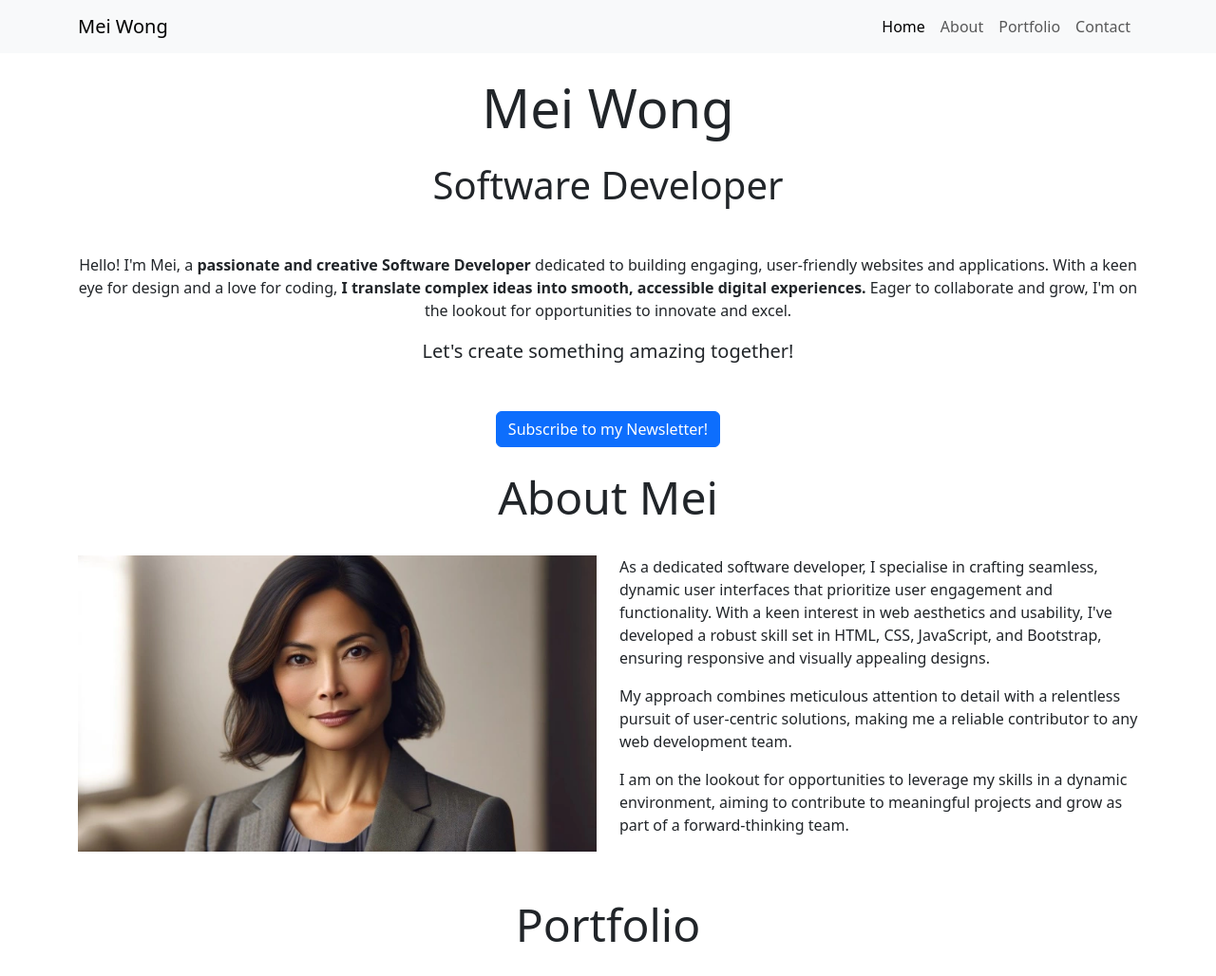
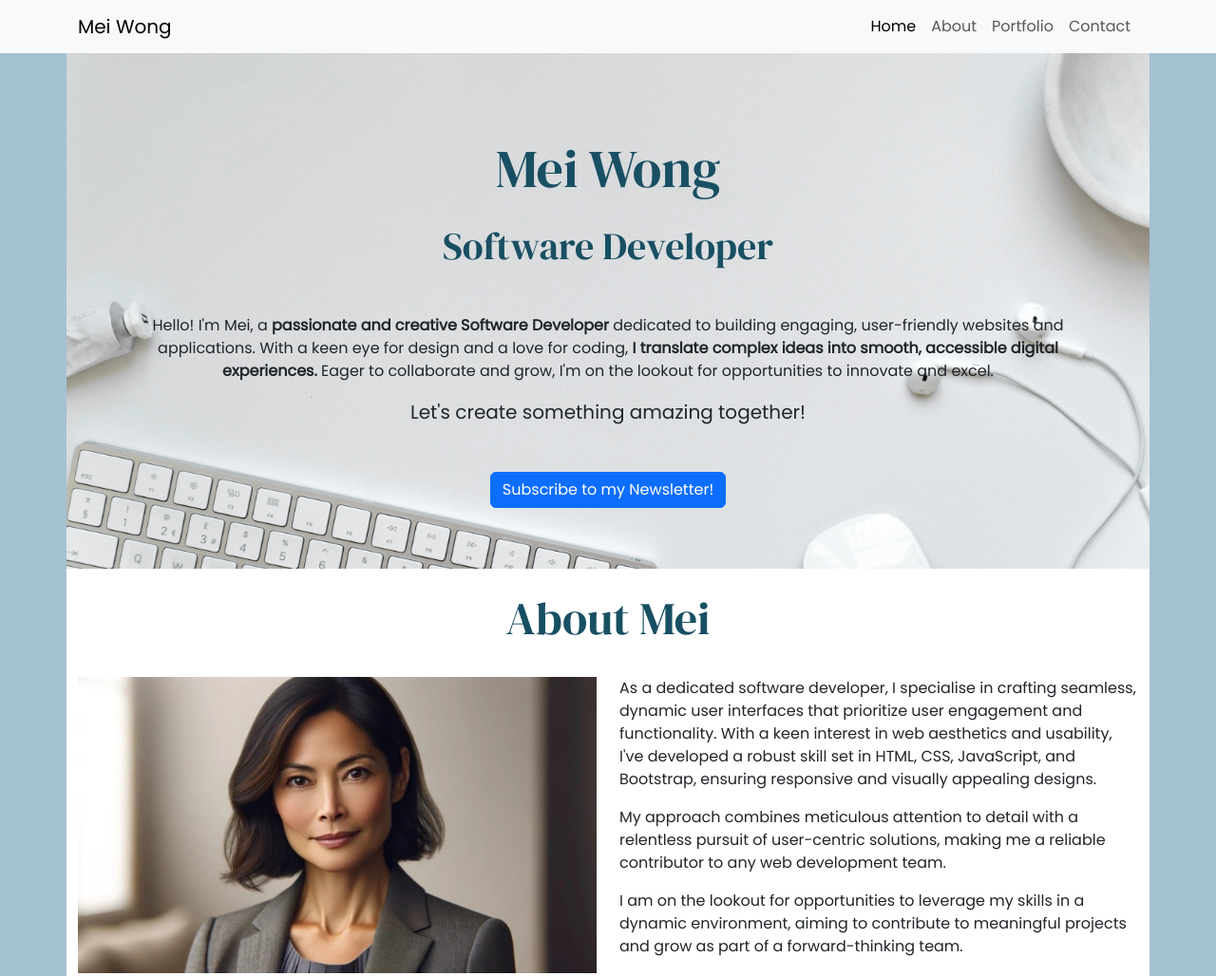
Before and after one commit to MoustacheCode/portfolio-mei, a plain HTML site: page index.html in a window 1280 px wide. Shown: the top 1028 px of the page at 95% size. Drawn offline with nearby package versions, Linux system fonts and the light colour scheme.

Commit message:
added the hero image to the header

```diff
--- /dev/null
+++ b/assets/css/styles.css
@@ -0,0 +1,42 @@
+/*
+    #a4c2d1; egg blue
+    #dbdcde; light grey
+    #1f7798; mid-blue
+    #184f63; dark-blue
+*/
+
+/* global styles */
+
+@import url("https://fonts.googleapis.com/css2?family=DM+Serif+Display:ital@0;1&family=Poppins&display=swap");
+
+body {
+    font-family: "Poppins", sans-serif;
+    background-color: #a4c2d1;
+}
+
+h1,
+h2 {
+    font-family: "DM Serif Display", Seri;
+    color: #184f63;
+}
+
+#about {
+    background-color: white;
+}
+
+#portfolio {
+    background-color: #dbdcde;
+}
+
+#contact {
+    background-color: white;
+}
+
+#hero {
+    background-color: #dbdcde;
+    background-image: url(../images/background.webp);
+    background-size: cover;
+    background-position: 50% 70%;
+    min-height: 500px;
+    padding: 5% 7%;
+}
--- a/index.html
+++ b/index.html
@@ -9,6 +9,8 @@
     <!--Bootstrap CSS Link-->
     <link href="https://cdn.jsdelivr.net/npm/bootstrap@5.3.8/dist/css/bootstrap.min.css" rel="stylesheet"
         integrity="sha384-sRIl4kxILFvY47J16cr9ZwB07vP4J8+LH7qKQnuqkuIAvNWLzeN8tE5YBujZqJLB" crossorigin="anonymous">
+
+    <link rel="stylesheet" href="assets/css/styles.css">
 </head>
 
 <body>
```
Also changed, not shown: assets/images/background.webp (added).
